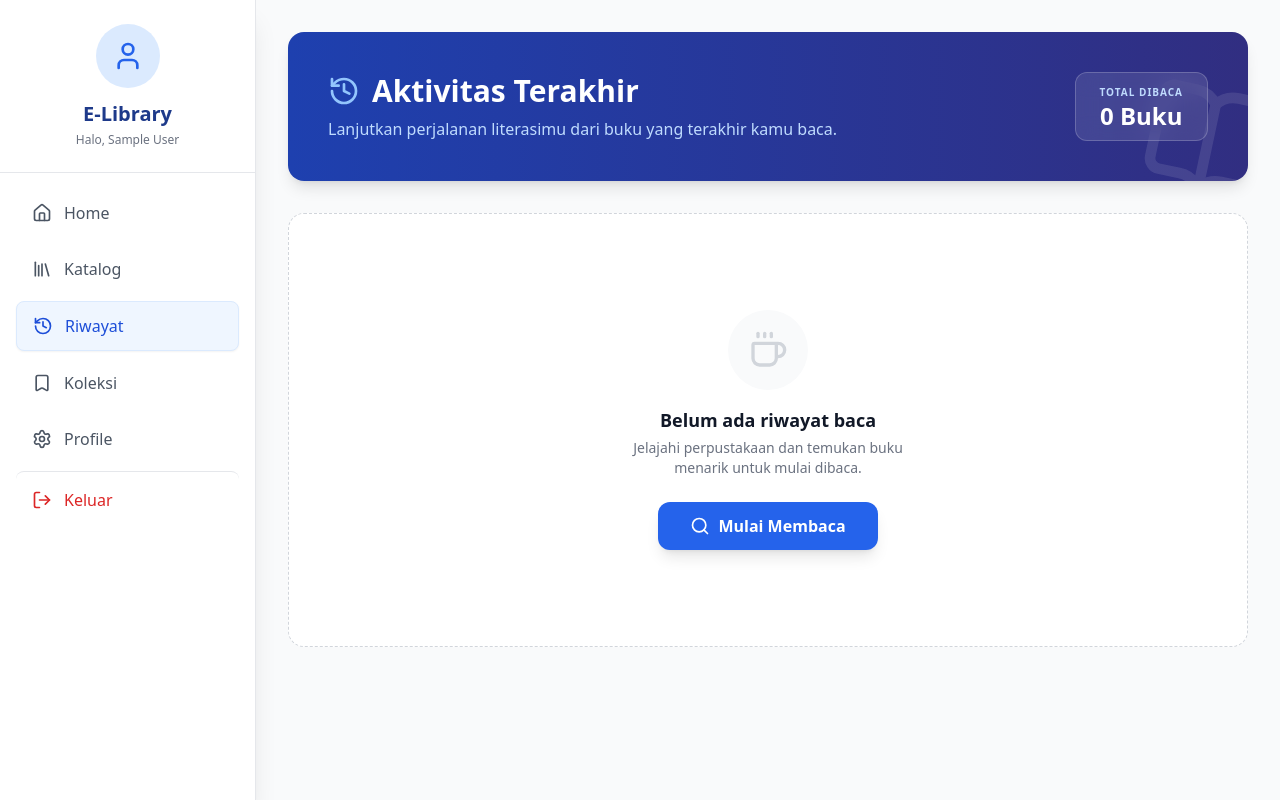
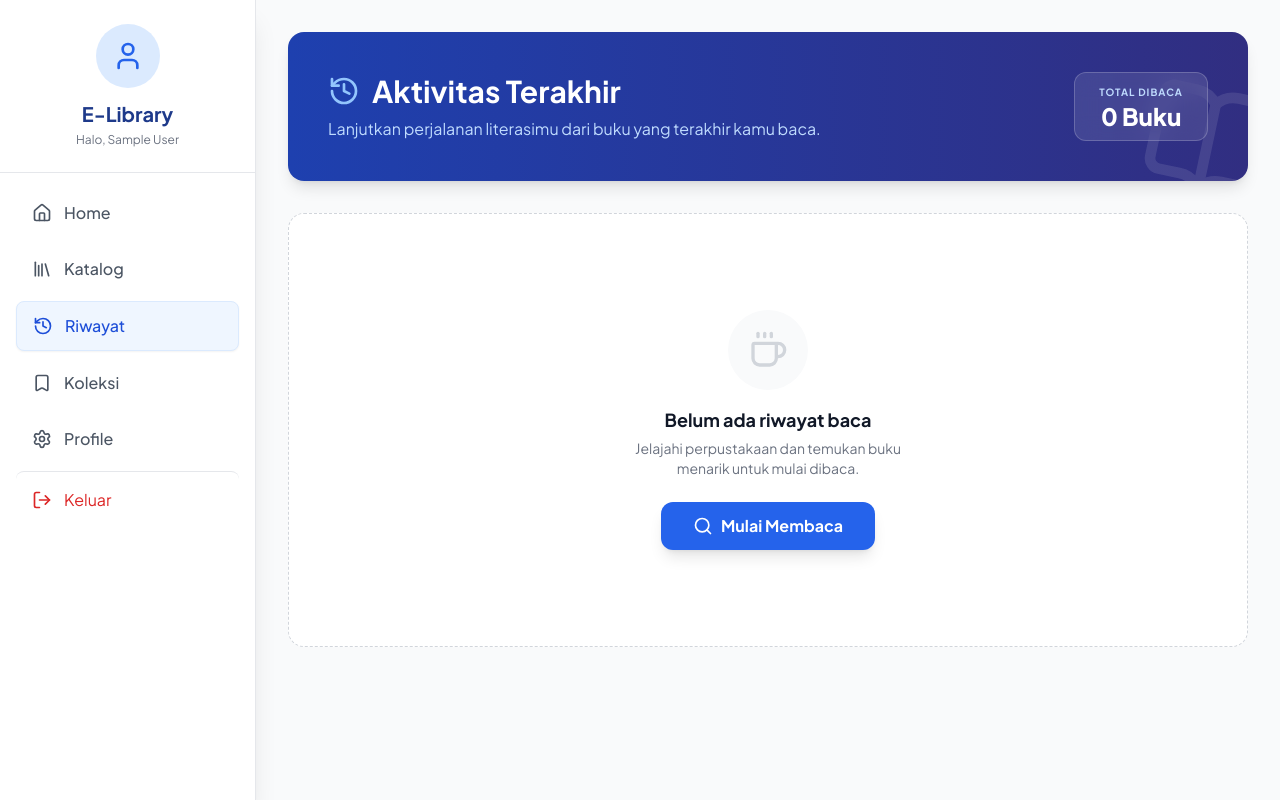
Before and after one commit to avsnaelfrb/UAS-Pemrog-web, a PHP site: page /Frontend/history.php in a window 1280 px wide. Run offline with PHP 8.4, Linux system fonts and the light colour scheme; the visitor is signed in with stand-in values (Sample User, id 1); data that the repository does not hold is empty; some libraries are stand-ins or nearby versions.

Commit message:
docs: refactor font styling

```diff
--- a/Frontend/history.php
+++ b/Frontend/history.php
@@ -77,7 +77,12 @@ if (!function_exists('time_ago')) {
     <title>Riwayat Baca - E-Library</title>
     <script src="https://cdn.tailwindcss.com"></script>
     <script src="https://unpkg.com/lucide@latest"></script>
+    <link href="https://fonts.googleapis.com/css2?family=Plus+Jakarta+Sans:wght@400;500;600;700;800&display=swap" rel="stylesheet">
     <style>
+        body {
+            font-family: 'Plus Jakarta Sans', sans-serif;
+        }
+
         .sidebar-transition {
             transition: transform 0.3s ease-in-out;
         }
@@ -95,7 +100,7 @@ if (!function_exists('time_ago')) {
     </style>
 </head>
 
-<body class="bg-gray-50 font-sans">
+<body class="bg-gray-50">
 
     <!-- OVERLAY MOBILE -->
     <div id="mobile-overlay" onclick="toggleSidebar()" class="fixed inset-0 bg-black bg-opacity-50 z-30 hidden lg:hidden backdrop-blur-sm"></div>
```
